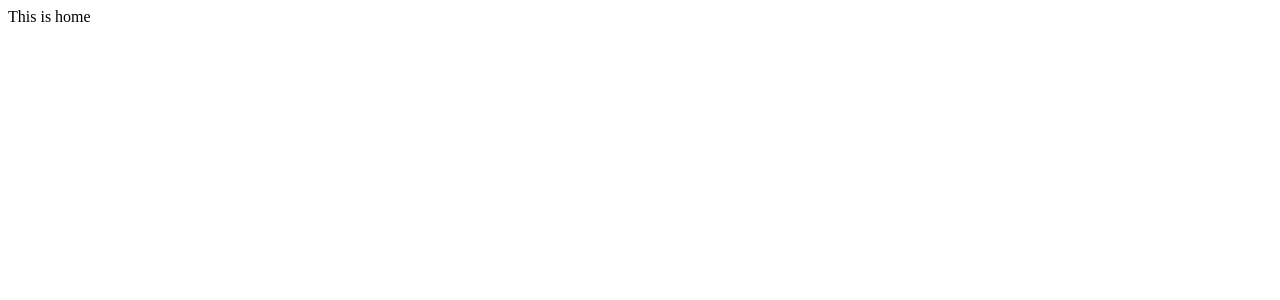
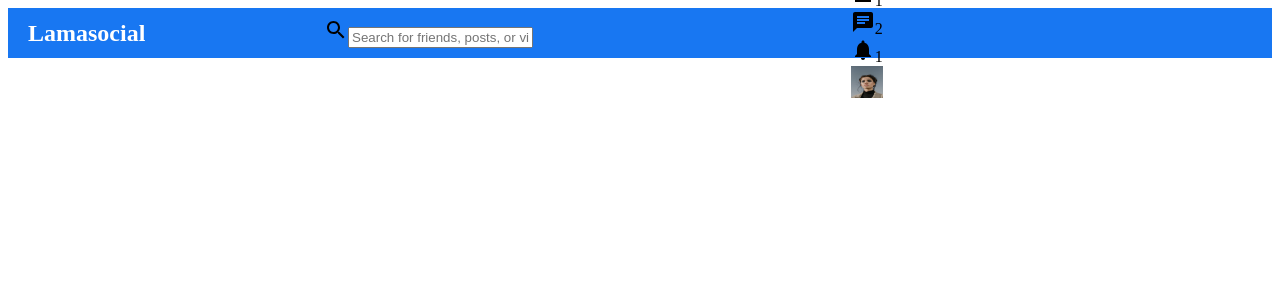
Before and after one commit to LaurenCummings/facebook-clone, a React (Vite) app: page / in a window 1280 px wide. Shown: the top 300 px of the page. Built offline with nearby package versions, Linux system fonts and the light colour scheme.

Commit message:
Added content to topbar

```diff
--- a/src/components/Topbar.jsx
+++ b/src/components/Topbar.jsx
@@ -1,9 +1,40 @@
 import '../css/Topbar.css';
+import { Search, Person, Chat, Notifications } from '@mui/icons-material';
+import person1 from '../assets/person/1.jpeg';
 
 function Topbar() {
     return (
-        <div>
-
+        <div className="topbarContainer">
+            <div className="topbarLeft">
+                <span className="logo">Lamasocial</span>
+            </div>
+            <div className="topbarCenter">
+                <div className="searchbar">
+                    <Search />
+                    <input placeholder="Search for friends, posts, or videos" className="searchInput" />
+                </div>
+            </div>
+            <div className="topbarRight">
+                <div className="topbarLinks">
+                    <span className="topbarLink">Homepage</span>
+                    <span className="topbarLink">Timeline</span>
+                </div>
+                <div className="topbarIcons">
+                    <div className="topbarIconItem">
+                        <Person />
+                        <span className="topbarIconBadge">1</span>
+                    </div>
+                    <div className="topbarIconItem">
+                        <Chat />
+                        <span className="topbarIconBadge">2</span>
+                    </div>
+                    <div className="topbarIconItem">
+                        <Notifications />
+                        <span className="topbarIconBadge">1</span>
+                    </div>
+                </div>
+                <img src={person1} alt="" className="topbarImg" />
+            </div>
         </div>
     )
 }
--- a/src/css/Topbar.css
+++ b/src/css/Topbar.css
@@ -0,0 +1,34 @@
+.topbarContainer {
+    height: 50px;
+    width: 100%;
+    background-color: #1877F2;
+    display: flex;
+    align-items: center;
+    position: sticky;
+    top: 0;
+}
+
+.topbarLeft {
+    flex: 3;
+}
+
+.logo {
+    font-size: 24px;
+    margin-left: 20px;
+    font-weight: bold;
+    color: white;
+    cursor: pointer;
+}
+
+.topbarCenter {
+    flex: 5;
+}
+
+.topbarRight {
+    flex: 4;
+}
+
+.topbarImg {
+    width: 32px;
+    height: 32px;
+}
--- a/src/pages/Home.jsx
+++ b/src/pages/Home.jsx
@@ -1,9 +1,10 @@
 import '../css/Home.css';
+import Topbar from '../components/Topbar';
 
 function Home() {
     return (
         <div>
-            This is home
+            <Topbar />
         </div>
     )
 }
```
